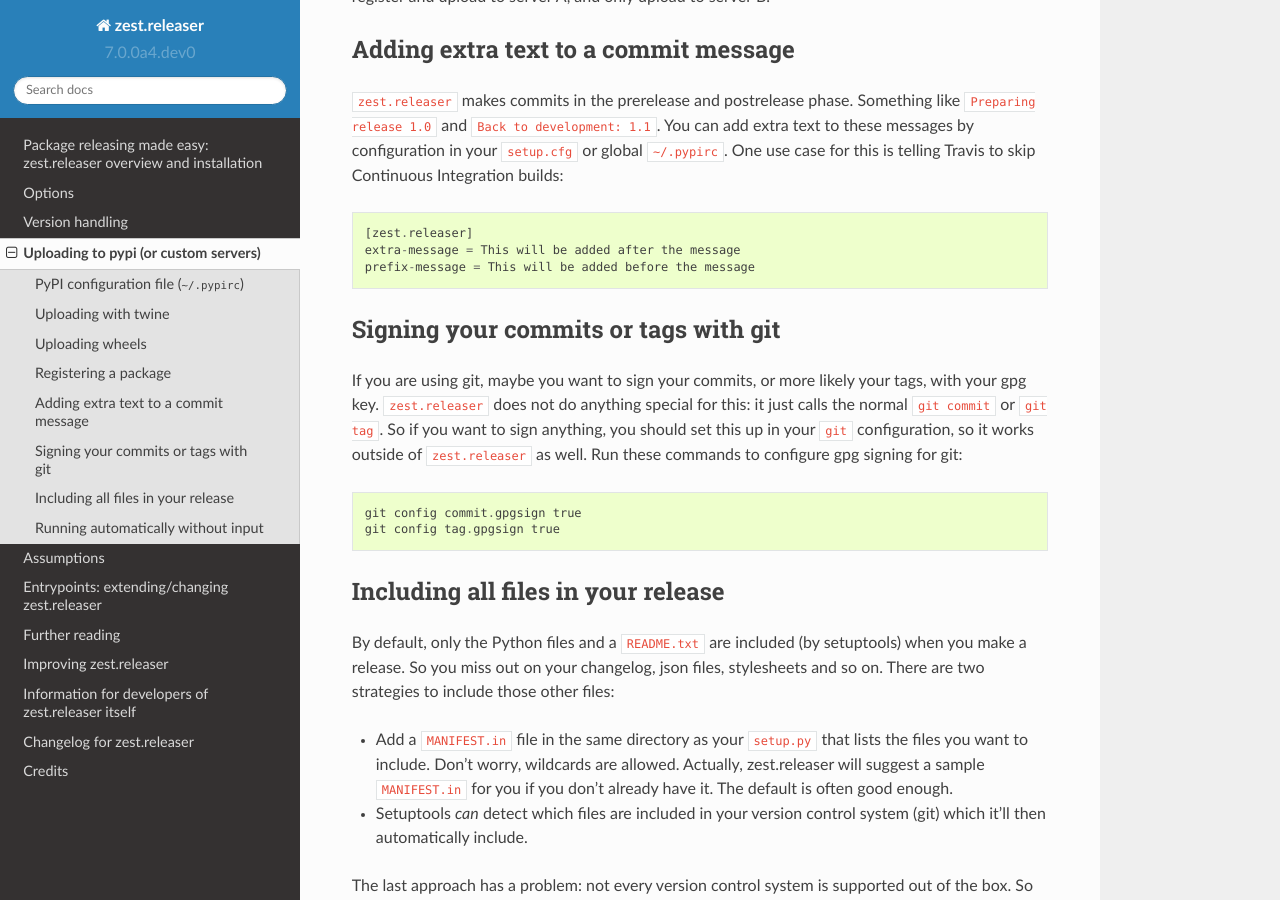
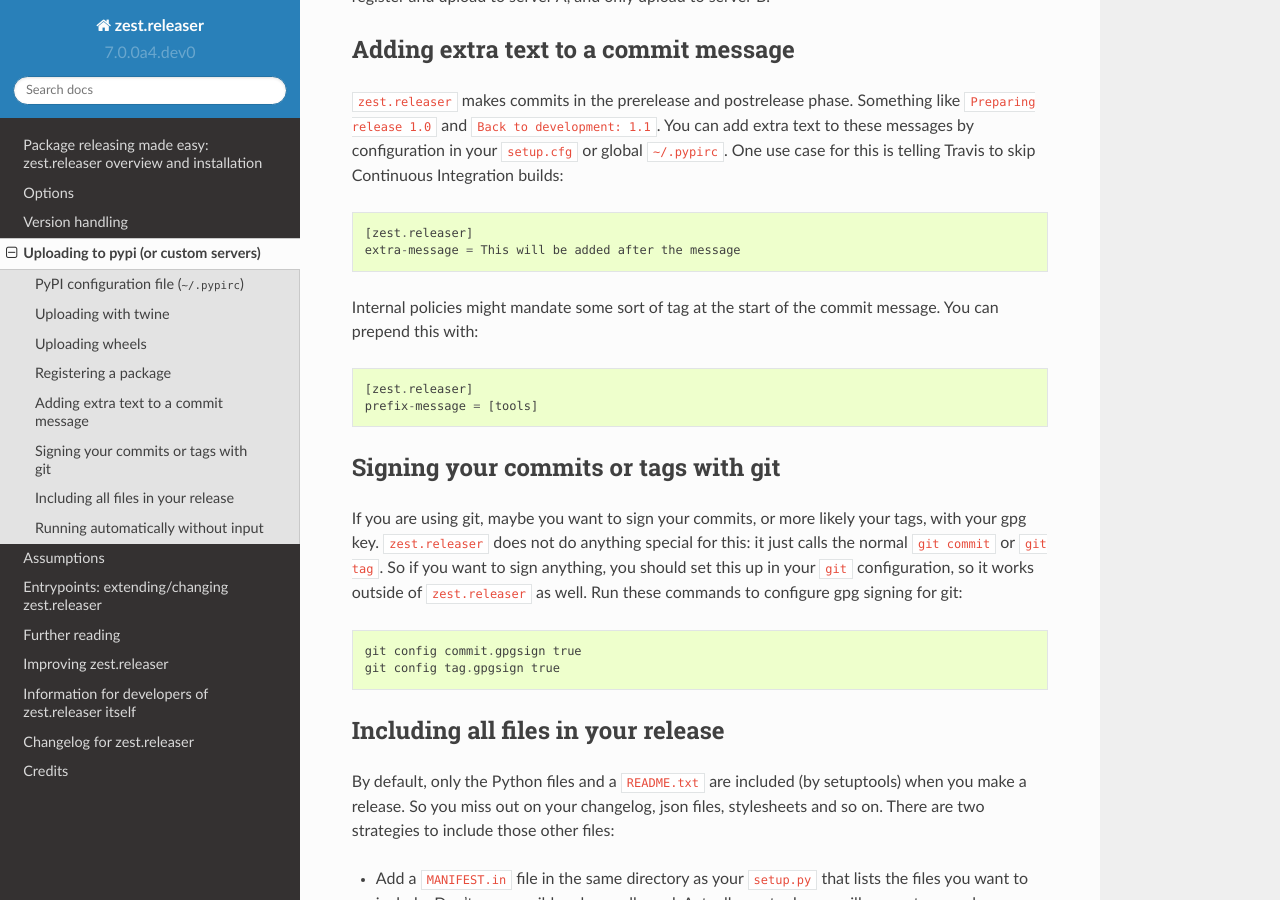
Before and after one commit to zestsoftware/zest.releaser, a Sphinx documentation site: the page built from doc/source/uploading.rst, in a window 1280 px wide and 900 px high, scrolled down 3009 px. Built offline with Sphinx 7.4.7 and the Read the Docs theme 2.0.0, drawn with Linux system fonts in a browser that asks for light colours.

Commit message:
Update doc/source/uploading.rst
Co-authored-by: Reinout van Rees <reinout@vanrees.org>

```diff
--- a/doc/source/uploading.rst
+++ b/doc/source/uploading.rst
@@ -165,7 +165,13 @@
 
   [zest.releaser]
   extra-message = This will be added after the message
-  prefix-message = This will be added before the message
+
+Internal policies might mandate some sort of tag at the start of the
+commit message. You can prepend this with::
+
+    [zest.releaser]
+    prefix-message = [tools]
+
 
 
 Signing your commits or tags with git
```
